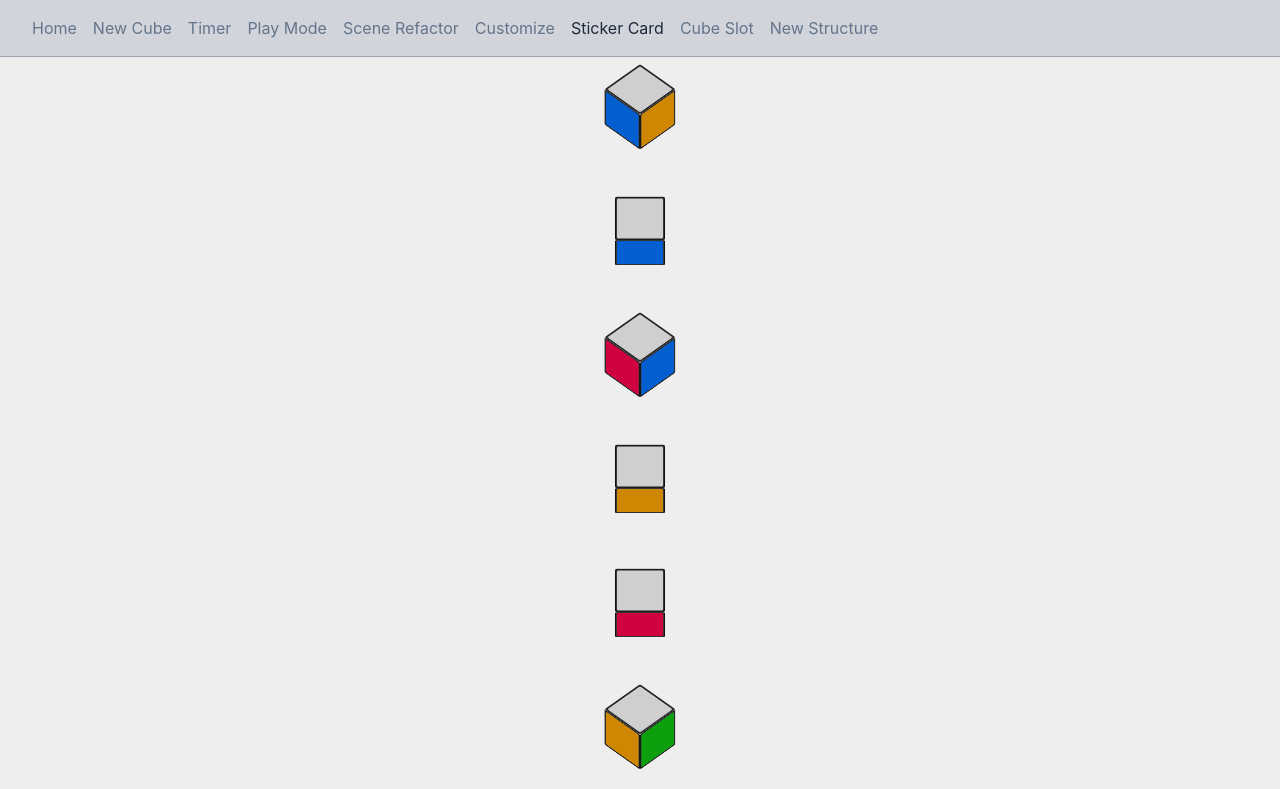
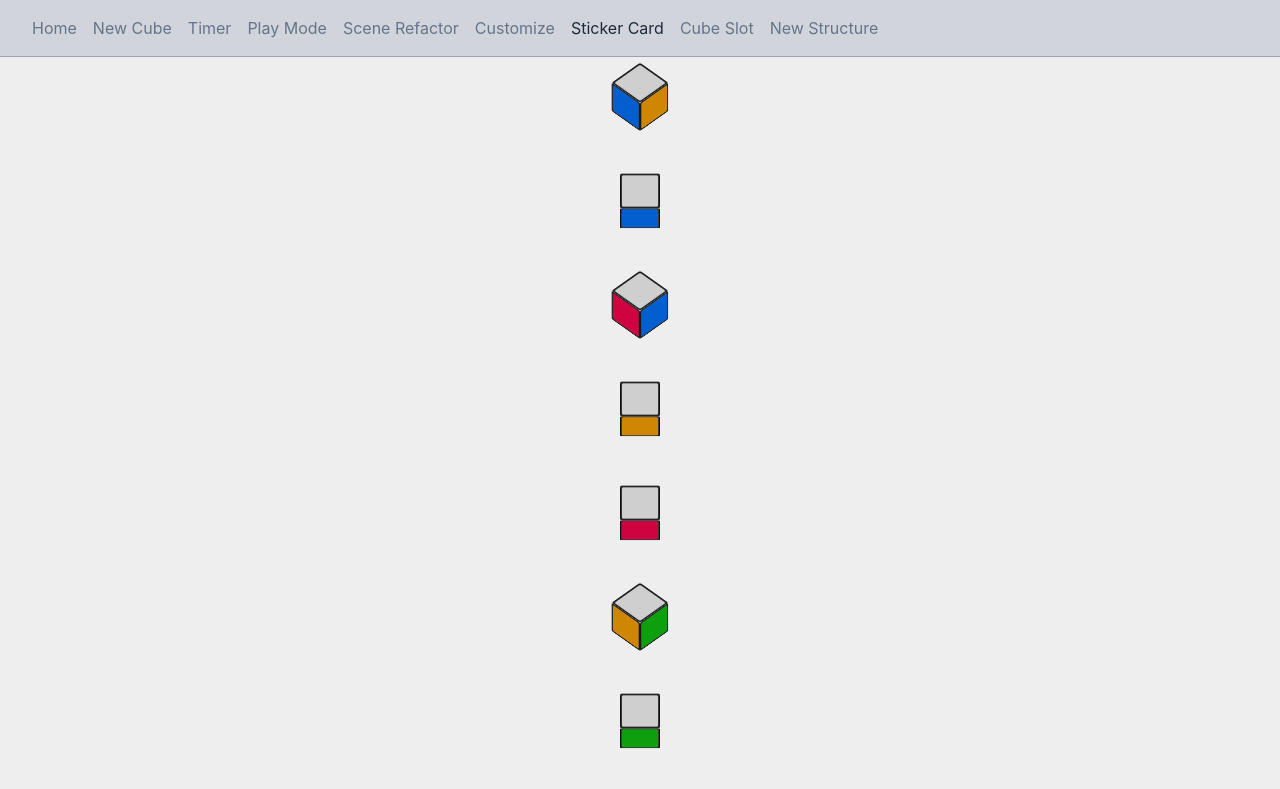
Before and after one commit to McHeisenburglar/rubiks-cube-3d-vite, a React (Vite) app: page /rubiks-cube-3d-vite/sticker-cards in a window 1280 px wide. Shown: the top 789 px of the page. Built offline with nearby package versions, Linux system fonts and the light colour scheme.

Commit message:
Add size prop to CubePiece.

```diff
--- a/src/components/sticker-cards/Main.tsx
+++ b/src/components/sticker-cards/Main.tsx
@@ -13,7 +13,7 @@ const StickerCard: React.FC<IProps> = () => {
 	return (
 		<CubeStyleProvider config={cube.cubeConfig}>
 			{cube.allStickers.map((s) => (
-				<CubePieceView sticker={s} debug />
+				<CubePieceView sticker={s} size={80} debug />
 			))}
 		</CubeStyleProvider>
 	)
@@ -28,14 +28,15 @@ import { RotationContext } from '../scene-refactor/useRotationEffect'
 interface CubeView {
 	sticker: ISticker
 	debug?: boolean
+	size?: number
 	onStickerClick?: (sticker: ISticker) => void
 }
 
-const CubePieceView: React.FC<CubeView> = ({ debug, sticker }) => {
+export const CubePieceView: React.FC<CubeView> = ({ sticker, debug, size }) => {
 	if (debug) console.log('::::: Rendered CubeComponent.')
 
 	const style = {
-		'--side-size': '25px',
+		'--side-size': `${size ? size / 4 : 20}px`,
 	} as React.CSSProperties
 
 	const cornerRotation: RotationSet = {
```
